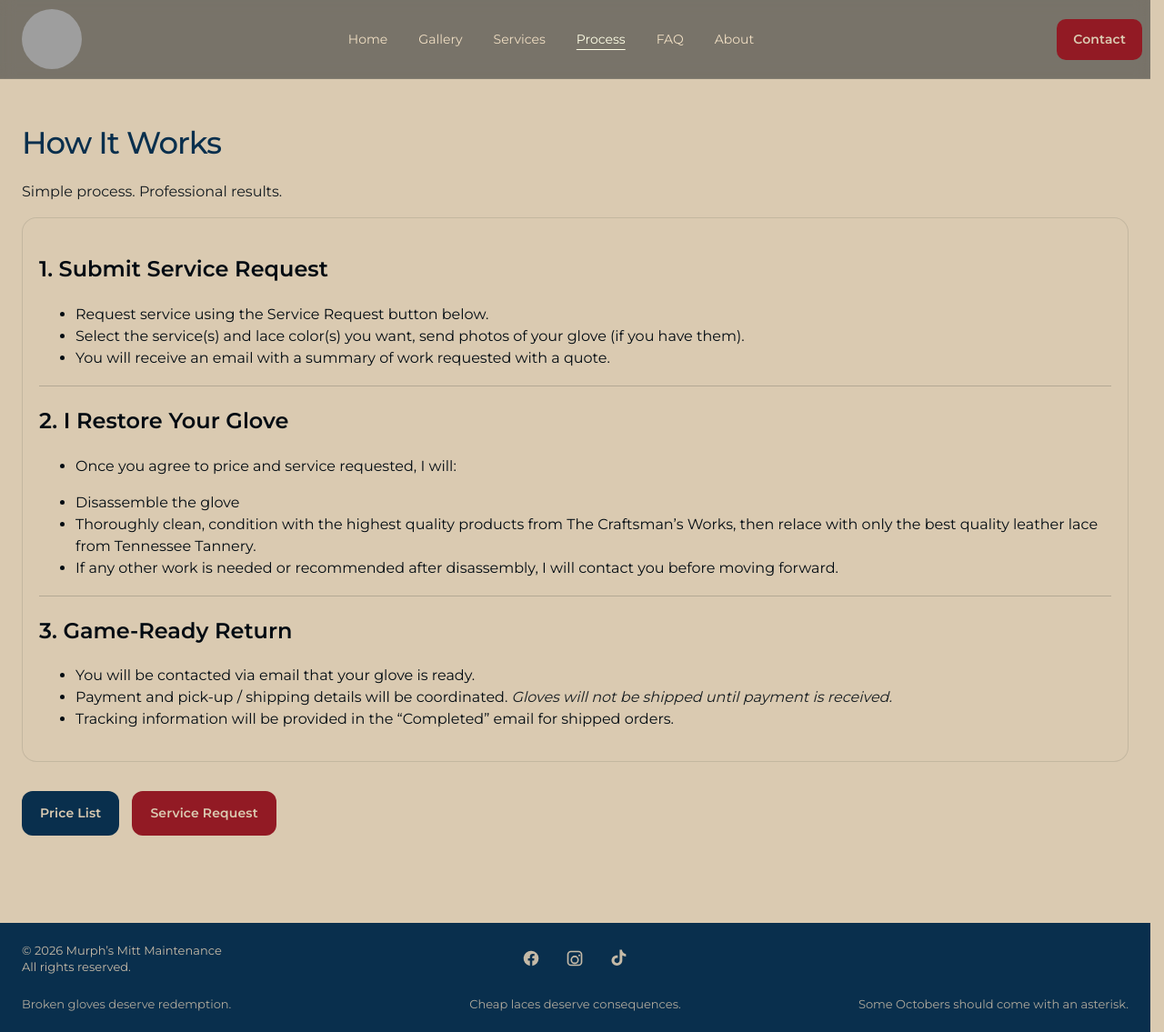
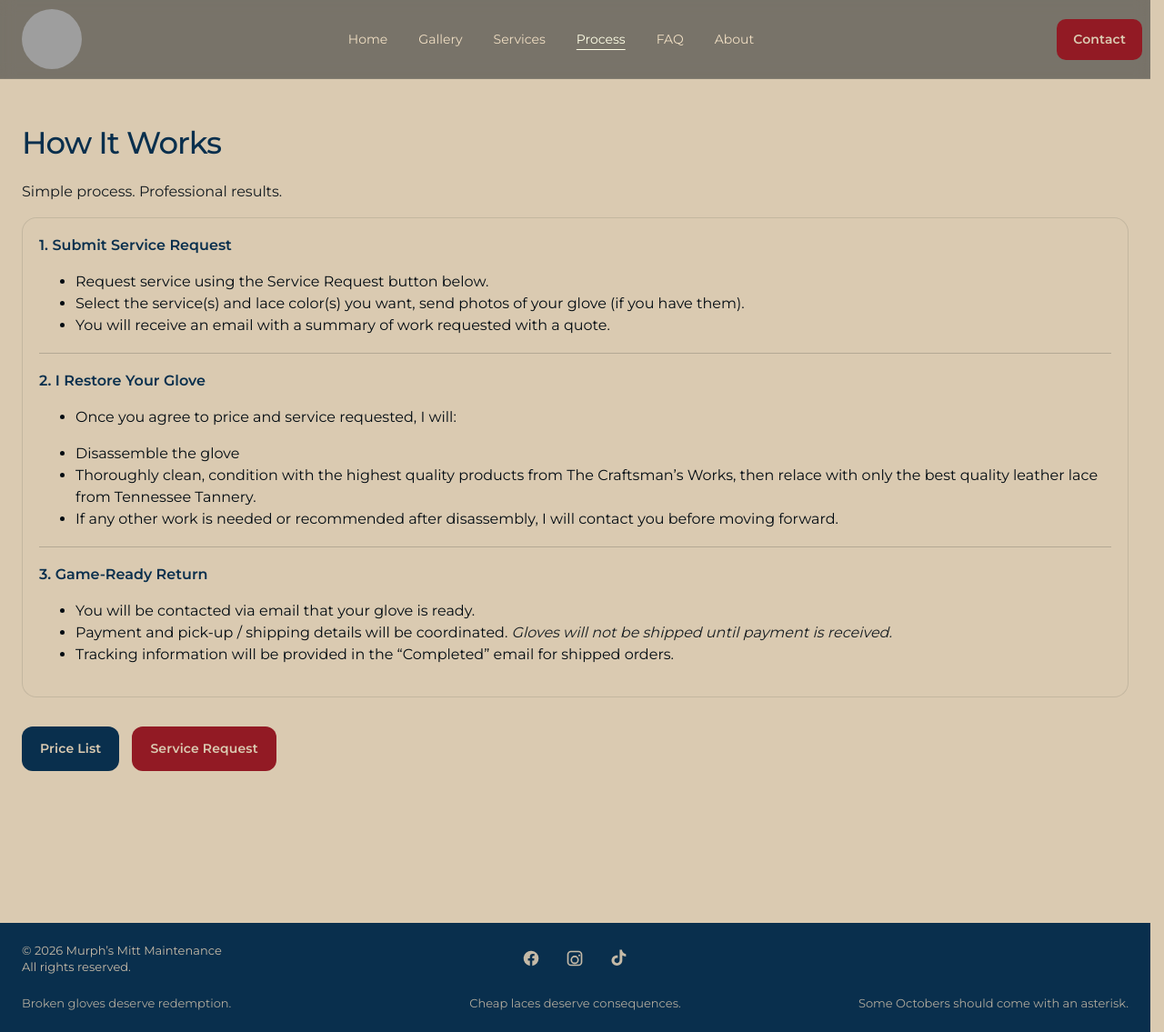
Before and after one commit to kbrettmurphy-ctrl/murphsmitts, a Jekyll site: the page built from archive/process.html, in a window 1280 px wide and 1135 px high. Shown: the whole window at 91% size. Built offline with Jekyll 4.4.1, drawn with Linux system fonts in a browser that asks for light colours; grey boxes are pictures that could not be loaded.

Commit message:
Update styles-16.css

```diff
--- a/assets/css/styles-16.css
+++ b/assets/css/styles-16.css
@@ -1,3 +1,12 @@
+/* ==========================================================
+   Murph’s Mitts — styles-16.css
+   Changes in this drop-in:
+   - FIX: Remove stray "}" after lace overlay (was breaking CSS)  [oai_citation:3‡styles-16.css.txt](sediment://file_00000000d65c71fda0f15b565322f73b)
+   - ADD: .process-step h2 matches .price h2  [oai_citation:4‡styles-16.css](sediment://file_00000000ef0871f8be8359a58436e33c)
+   - ADD: About photo taller + adjustable crop (object-position)
+   - ORGANIZE: Comments/section headers only (no rule reordering)
+   ========================================================== */
+
 :root{
   --bg: #dacab1;
   --navy: #092f4d;
@@ -10,6 +19,10 @@
 
   --headerH: 86px;
 }
+
+/* =========================
+   BASE / RESET
+   ========================= */
 
 *{box-sizing:border-box}
 html {
@@ -43,7 +56,7 @@ a:hover{text-decoration:underline}
 }
 
 /* =========================
-   SQUARESPACE-ISH HEADER
+   HEADER
    ========================= */
 
 .site-header{
@@ -148,7 +161,7 @@ a:hover{text-decoration:underline}
 }
 
 /* =========================
-   HERO (FULL BLEED)
+   HERO
    ========================= */
 
 body.home{ background: #000; }
@@ -162,7 +175,6 @@ body.home .hero{min-height:100vh; min-height:100svh;}
 body.home .footer{margin-top:0;}
 .hero{
   position: relative;
-  /*min-height: 92vh;*/
   min-height: 100vh;   /* fallback */
   min-height: 100svh;  /* mobile-safe */
   display:flex;
@@ -170,7 +182,6 @@ body.home .footer{margin-top:0;}
   justify-content:center;
   text-align:center;
 
-  /* styles.css is in assets/css */
   background-image: url("../img/hero.jpeg");
   background-size: cover;
   background-position: center;
@@ -253,8 +264,23 @@ body.home .footer{margin-top:0;}
   padding: 18px 18px;
 }
 
-.about-photo { padding: 14px; }
-.about-photo img { width: 100%; height: 100%; display: block; object-fit: cover; }
+/* =========================
+   ABOUT PHOTO (taller + controllable crop)
+   - Taller: adjust height below
+   - Crop position: tweak object-position %
+   ========================= */
+
+.about-photo {
+  padding: 14px;
+  height: 520px;              /* <-- taller photo on desktop */
+}
+.about-photo img {
+  width: 100%;
+  height: 100%;
+  display: block;
+  object-fit: cover;
+  object-position: 50% 35%;    /* <-- move what part shows (X% Y%). Example: 50% 10% */
+}
 
 .price-grid{
   display:grid;
@@ -264,6 +290,14 @@ body.home .footer{margin-top:0;}
 }
 
 .price h2{
+  margin: 0 0 10px;
+  color: var(--navy);
+  font-weight: 600;
+  font-size: 16px;
+}
+
+/* ✅ FIX: Process h2 matches Services (.price h2) exactly */
+.process-step h2{
   margin: 0 0 10px;
   color: var(--navy);
   font-weight: 600;
@@ -468,7 +502,7 @@ hr.rule{
 .lace-item.show-label .lace-label{
   opacity:1;
 }
-}
+
 /* =========================
    IFRAMES (service request embed)
    ========================= */
@@ -482,14 +516,7 @@ iframe{
 }
 
 /* =========================
-   FOOTER (ONE SYSTEM ONLY)
-   Desktop: 3 columns, taglines spread L/C/R, aligned
-   Mobile: copyright -> socials -> stacked taglines
-   Requires your footer HTML that includes:
-   - .footer-left .copyright + .tagline-desktop
-   - .footer-center .social + .tagline-desktop
-   - .footer-right .tagline-desktop
-   - .footer-taglines (mobile stack)
+   FOOTER
    ========================= */
 
 footer{
@@ -611,7 +638,7 @@ footer{
 }
 
 /* =========================
-   CONTACT PAGE: TOGGLE + FORM (Squarespace-ish)
+   CONTACT PAGE: TOGGLE + FORM
    ========================= */
 
 .toggle{
@@ -773,8 +800,7 @@ footer{
 }
 
 /* =========================
-   MOBILE MENU (Squarespace-ish)
-   Requires the HTML button + overlay you already added
+   MOBILE MENU
    ========================= */
 
 .menu-btn{
@@ -878,13 +904,15 @@ footer{
 body.menu-open{ overflow:hidden; }
 
 /* =========================
-   RESPONSIVE (ONE BLOCK ONLY)
+   RESPONSIVE
    ========================= */
 
 @media (max-width: 980px){
   .split{grid-template-columns:1fr}
   .price-grid{grid-template-columns:1fr}
   .gallery-grid{grid-template-columns: repeat(2, 1fr)}
+
+  /* About photo on mobile (keeps your existing behavior) */
   .about-photo { height: 40vh; max-height: 320px; padding: 12px;}
   .about-photo img { height: 100%; }
 
```
